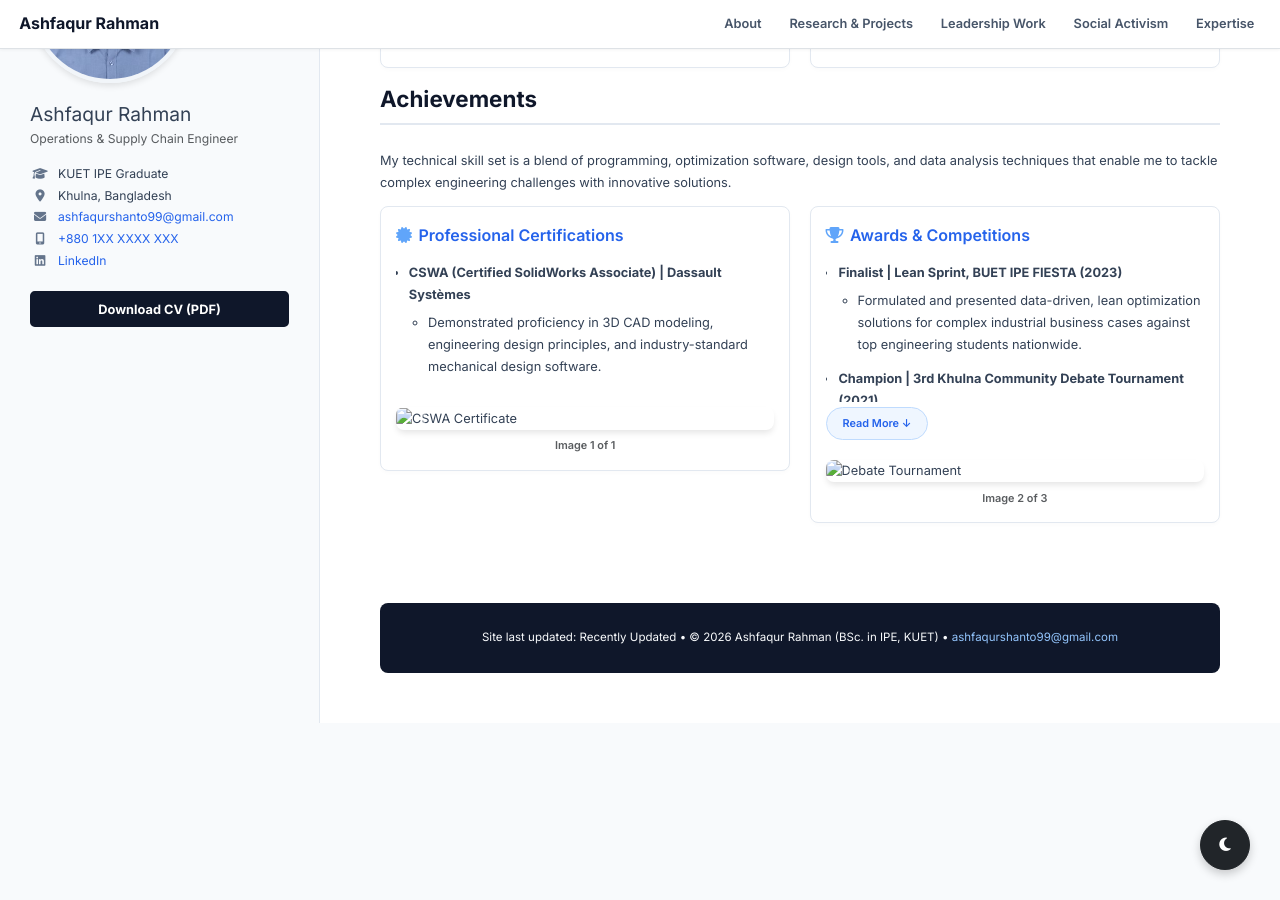
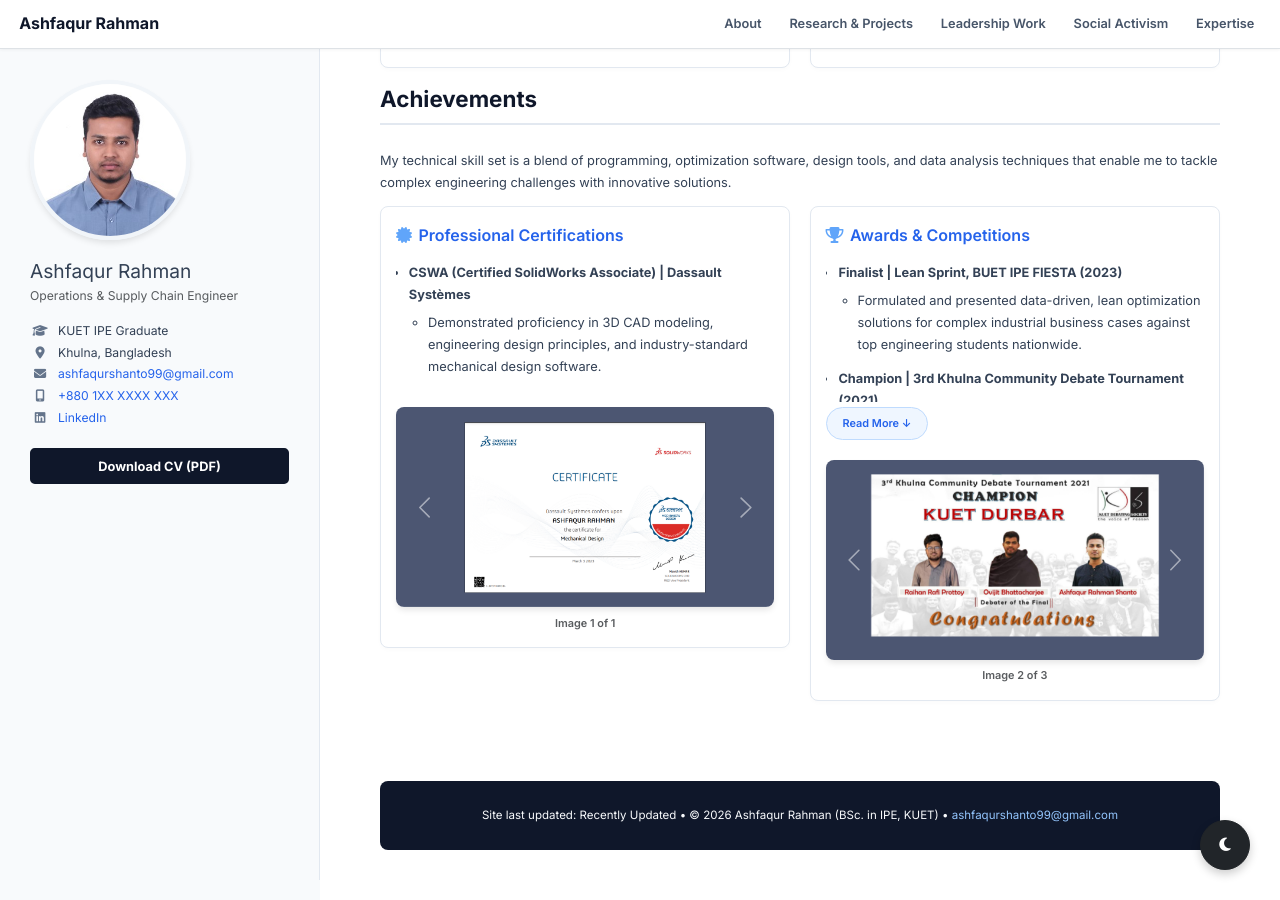
Before and after one commit to AshfaqurRahman99/AshfaqurRahman99.github.io, a Jekyll site: the page index.html, which Jekyll copies as it is, in a window 1280 px wide and 900 px high, scrolled down 2710 px. Built offline with Jekyll 4.4.1, drawn with Linux system fonts in a browser that asks for light colours; a style sheet for code colours, icons or effects is not loaded.

Commit message:
Update index.html

```diff
--- a/index.html
+++ b/index.html
@@ -980,7 +980,7 @@
                             <!-- Carousel: Certifications -->
                             <div id="carousel-cert" class="carousel slide mt-auto w-100" data-bs-ride="carousel">
                                 <div class="carousel-inner">
-                                    <div class="carousel-item active"><img src="Gallery/Achievement/PC1.png"
+                                    <div class="carousel-item active"><img src="Gallery/Achievements/PC1.png"
                                             alt="CSWA Certificate">
                                     </div>
                                 </div>
@@ -1029,12 +1029,12 @@
                             <!-- Carousel: Awards -->
                             <div id="carousel-awards" class="carousel slide mt-auto w-100" data-bs-ride="carousel">
                                 <div class="carousel-inner">
-                                    <div class="carousel-item active"><img src="Gallery/Achievement/AC1.png"
+                                    <div class="carousel-item active"><img src="Gallery/Achievements/AC1.png"
                                             alt="BUET IPE FIESTA">
                                     </div>
-                                    <div class="carousel-item"><img src="Gallery/Achievement/AC2.1.png"
+                                    <div class="carousel-item"><img src="Gallery/Achievements/AC2.1.png"
                                             alt="Debate Tournament"></div>
-                                    <div class="carousel-item"><img src="Gallery/Achievement/AC2.2.png"
+                                    <div class="carousel-item"><img src="Gallery/Achievements/AC2.2.png"
                                             alt="Debate Tournament"></div>
                                 </div>
                                 <button class="carousel-control-prev" type="button" data-bs-target="#carousel-awards"
```
